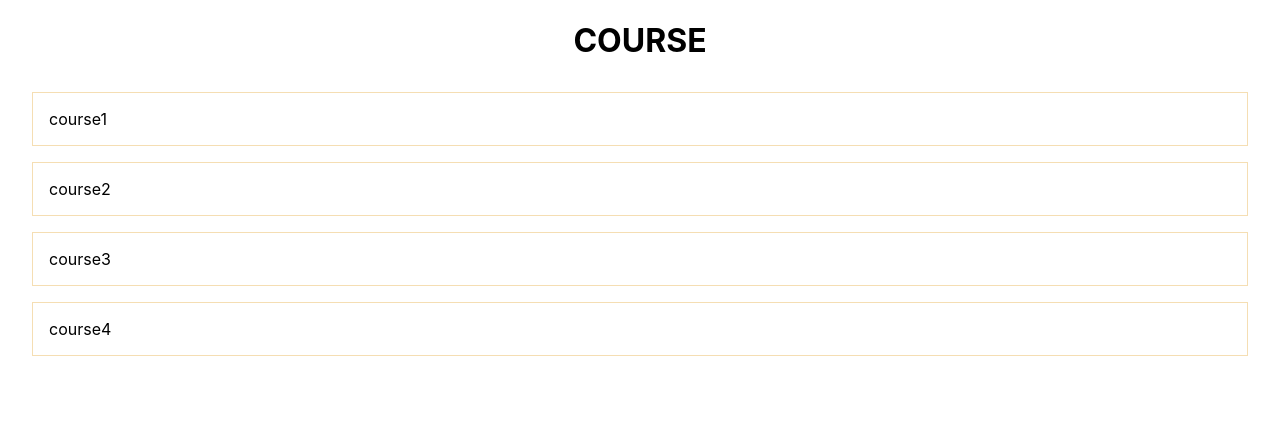
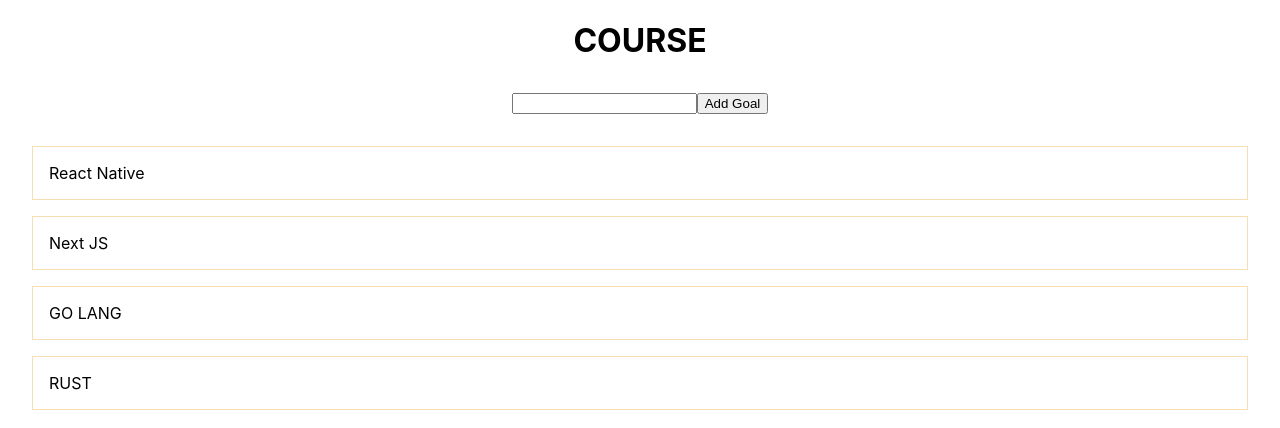
Before and after one commit to Karan7687/react-from-scratch, a React (Create React App) app: page / in a window 1280 px wide. Shown: the top 428 px of the page. Built offline with nearby package versions, Linux system fonts and the light colour scheme.

Commit message:
Add event Handler 1

```diff
--- a/src/App.js
+++ b/src/App.js
@@ -1,5 +1,6 @@
 import React from "react";
-import GoalList from "./components/GoalList";
+import GoalList from "./components/GoalList/GoalList";
+import NewGoal from "./components/NewGoal/NewGoal";
 import "./App.css";
 
 const App = () => {
@@ -14,6 +15,7 @@ const App = () => {
   return (
     <div className="course-goals">
       <h1>COURSE</h1>
+      <NewGoal/>
       <GoalList course={arr}/>
     </div>
   );
--- a/src/components/GoalList.js
+++ /dev/null
@@ -1,20 +0,0 @@
-import React from "react";
-import "./GoalList.css"
-
-const GoalList = props => {
-
-  console.log(props.course)
-  return(
-
-    <ul className="list">
-
-        {props.course.map((goal)=>{
-
-          return<li>{goal.id}</li>
-
-        })}
-
-    </ul>
-  );
-};
-export default GoalList;
--- /dev/null
+++ b/src/components/GoalList/GoalList.js
@@ -0,0 +1,14 @@
+import React from "react";
+import "./GoalList.css";
+
+const GoalList = (props) => {
+  console.log(props.course);
+  return (
+    <ul className="list">
+      {props.course.map((goal) => {
+        return <li key={goal.id}>{goal.text}</li>;
+      })}
+    </ul>
+  );
+};
+export default GoalList;
--- /dev/null
+++ b/src/components/NewGoal/NewGoal.css
@@ -0,0 +1,5 @@
+.new-goal{
+
+    margin:2rem;
+    text-align: center;
+}
--- /dev/null
+++ b/src/components/NewGoal/NewGoal.js
@@ -0,0 +1,17 @@
+import React from "react";
+import "./NewGoal.css";
+const NewGoal = () => {
+  const addGoalHandler = (event) => {
+    event.preventDefault();
+    console.log("Link navigation prevented!");
+  };
+
+  return (
+    <form className="new-goal" onSubmit={addGoalHandler}>
+      <input type="text"></input>
+      <button type="submit">Add Goal</button>
+    </form>
+  );
+};
+
+export default NewGoal;
```
Also changed, not shown: src/components/GoalList/GoalList.css (renamed from src/components/GoalList.css).
